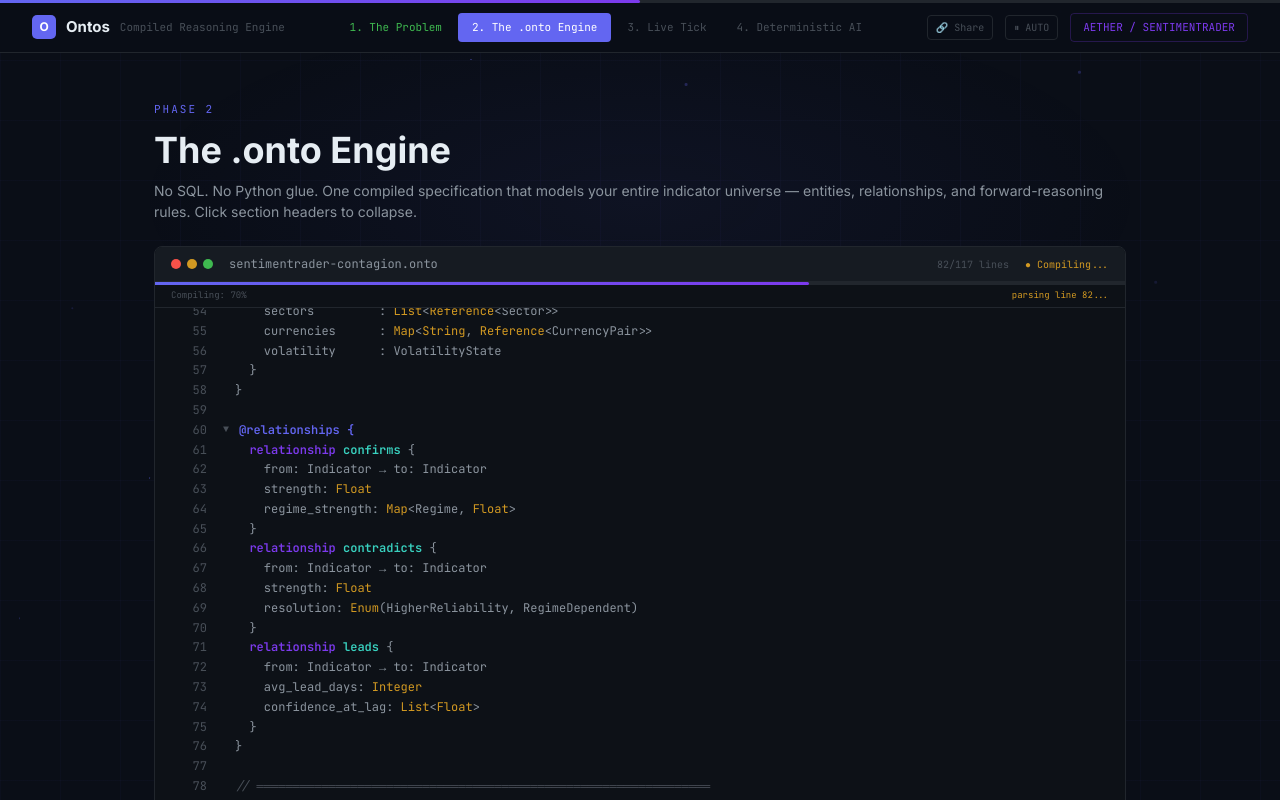
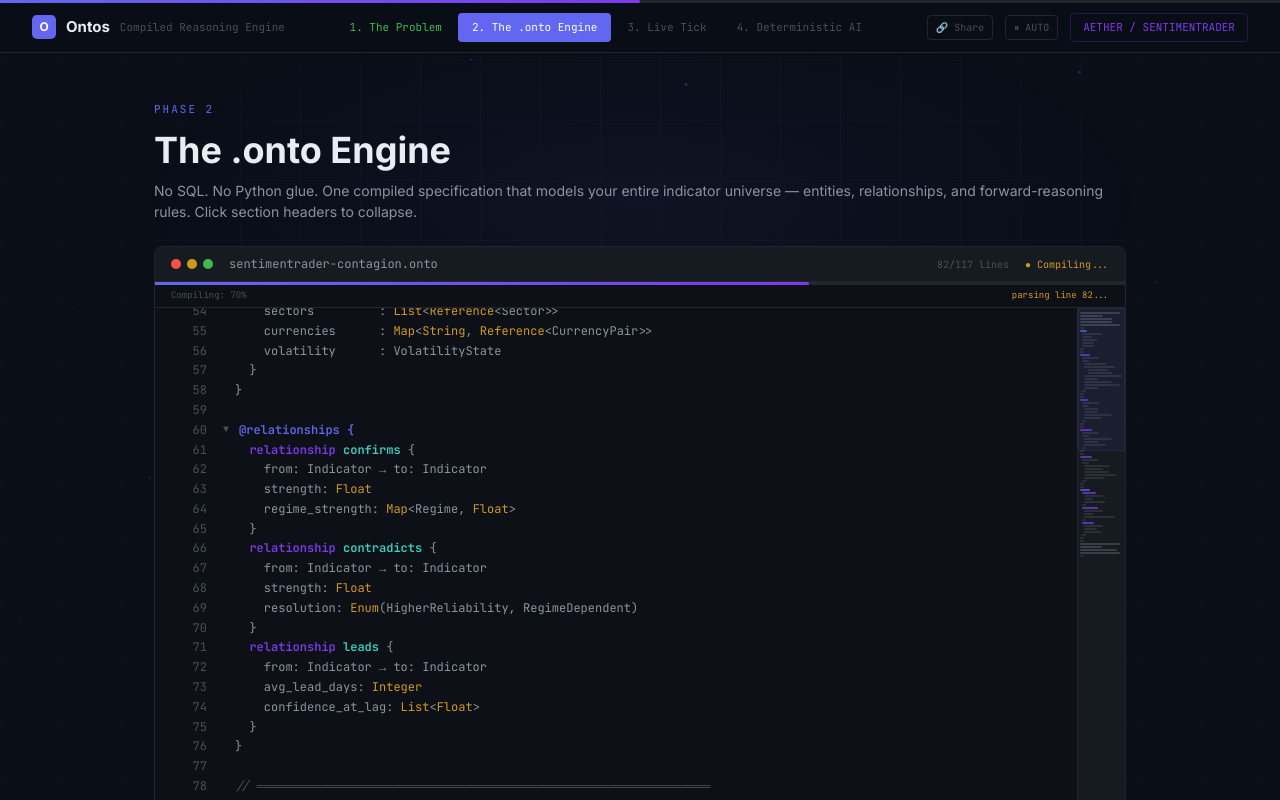
Before and after one commit to aiaclawdbot/ontos-aether-demo, a Next.js app: page / in a window 1280 px wide. Both pictures are taken after a click on the button "Phase 2: The .onto Engine". Shown: the top 800 px of the page. Built offline with nearby package versions, Linux system fonts and the light colour scheme.

Commit message:
Ralph iteration 10: favicon, page-enter animation, typing speed slider, code minimap

```diff
--- a/app/layout.tsx
+++ b/app/layout.tsx
@@ -2,6 +2,9 @@
 import "./globals.css";
 
 export const metadata: Metadata = {
+  icons: {
+    icon: '/icon.svg',
+  },
   title: "Ontos × SentimenTrader — Compiled Reasoning for 3,100 Indicators",
   description: "See how Ontos' compiled ontology engine detects cross-asset regime shifts across SentimenTrader's 3,100 indicators — in 0.42ms. Interactive demo.",
   openGraph: {
--- a/app/page.tsx
+++ b/app/page.tsx
@@ -641,7 +641,8 @@
           </span>
         </div>
 
-        <div ref={codeRef} style={{ maxHeight: 580, overflowY: 'auto', padding: '12px 0' }}>
+        <div style={{ display: 'flex' }}>
+        <div ref={codeRef} style={{ maxHeight: 580, overflowY: 'auto', padding: '12px 0', flex: 1 }}>
           {codeLines.slice(0, linesVisible).map((line, i) => {
             if (isLineHidden(i)) return null;
             const section = getSectionAtLine(i);
@@ -660,6 +661,23 @@
               </div>
             );
           })}
+        </div>
+        {/* Minimap */}
+        {!isMobile && (
+          <div style={{ width: 48, background: T.elevated, borderLeft: `1px solid ${T.border}`, padding: '4px 2px', overflowY: 'hidden', maxHeight: 580, position: 'relative' }}>
+            {codeLines.slice(0, linesVisible).map((line, i) => {
+              if (isLineHidden(i)) return null;
+              const trimmed = line.trim();
+              const indent = line.length - line.trimStart().length;
+              const barColor = trimmed.startsWith('//') ? T.textTer : trimmed.startsWith('@') ? T.accent : /^\s*(rule|class|relationship)\s/.test(line) ? T.aether : /^\s*(match|where|then)\s/.test(line) ? T.cyan : `${T.textSec}40`;
+              return (
+                <div key={i} style={{ height: 2, marginBottom: 1, marginLeft: Math.min(indent, 8), width: Math.min(Math.max(trimmed.length * 0.6, 4), 40), background: barColor, borderRadius: 1, opacity: 0.7 }} />
+              );
+            })}
+            {/* Viewport indicator */}
+            <div style={{ position: 'absolute', top: 0, left: 0, right: 0, height: `${Math.min((580 / (codeLines.length * 20)) * 100, 100)}%`, background: `${T.accent}10`, border: `1px solid ${T.accent}20`, borderRadius: 2, pointerEvents: 'none' }} />
+          </div>
+        )}
         </div>
       </div>
 
@@ -960,6 +978,7 @@
   const [chatStep, setChatStep] = useState(0);
   const [typing, setTyping] = useState(false);
   const [typingText, setTypingText] = useState('');
+  const [typingSpeed, setTypingSpeed] = useState(1); // 0.5x to 3x
   const chatRef = useRef<HTMLDivElement>(null);
 
   const typeMessage = (msgIndex: number, nextStep: number) => {
@@ -970,7 +989,8 @@
     const typeNext = () => {
       if (i >= fullText.length) { setTyping(false); setChatStep(nextStep); return; }
       const char = fullText[i];
-      const delay = char === '\n' ? 40 + Math.random() * 80 : char === ' ' ? 10 + Math.random() * 20 : char === '*' ? 5 : 8 + Math.random() * 18;
+      const baseDelay = char === '\n' ? 40 + Math.random() * 80 : char === ' ' ? 10 + Math.random() * 20 : char === '*' ? 5 : 8 + Math.random() * 18;
+      const delay = baseDelay / typingSpeed;
       i++;
       setTypingText(fullText.slice(0, i));
       setTimeout(typeNext, delay);
@@ -1024,7 +1044,15 @@
         <div style={{ background: T.surface, border: `1px solid ${T.accent}30`, borderRadius: 8, overflow: 'hidden' }}>
           <div style={{ padding: '10px 16px', borderBottom: `1px solid ${T.border}`, display: 'flex', justifyContent: 'space-between', alignItems: 'center' }}>
             <div style={{ ...mono, fontSize: 11, color: T.accent }}>ONTOS AGENT</div>
-            <div style={{ ...mono, fontSize: 10, color: T.textTer }}>Powered by compiled .onto graph</div>
+            <div style={{ display: 'flex', alignItems: 'center', gap: 8 }}>
+              <span style={{ ...mono, fontSize: 9, color: T.textTer }}>Speed</span>
+              <input type="range" min={0.5} max={3} step={0.25} value={typingSpeed}
+                onChange={(e) => setTypingSpeed(parseFloat(e.target.value))}
+                style={{ width: 60, accentColor: T.accent, height: 3, cursor: 'pointer' }}
+                aria-label="Typing speed"
+              />
+              <span style={{ ...mono, fontSize: 9, color: T.accent, minWidth: 24 }}>{typingSpeed}×</span>
+            </div>
           </div>
           <div ref={chatRef} style={{ padding: 16, minHeight: 320, maxHeight: 400, overflowY: 'auto' }}>
             {chatStep === 0 && (
@@ -1257,7 +1285,11 @@
   if (!loaded) return <LoadingSkeleton />;
 
   return (
-    <div style={{ background: T.bg, minHeight: '100vh', color: T.text, fontFamily: "'Inter', sans-serif", position: 'relative' }}
+    <motion.div
+      initial={{ opacity: 0 }}
+      animate={{ opacity: 1 }}
+      transition={{ duration: 0.6, ease: 'easeOut' }}
+      style={{ background: T.bg, minHeight: '100vh', color: T.text, fontFamily: "'Inter', sans-serif", position: 'relative' }}
       {...swipeHandlers}>
       {/* Skip to content link for accessibility */}
       <a href="#main-content" style={{ position: 'absolute', left: -9999, top: 'auto', width: 1, height: 1, overflow: 'hidden', zIndex: 100 }}
@@ -1269,7 +1301,9 @@
       <FloatingParticles />
       <FloatingCTA visible={phase >= 2} />
       <div style={{ position: 'relative', zIndex: 1 }}>
-        <Header phase={phase} setPhase={setPhase} autoAdvance={autoAdvance} setAutoAdvance={setAutoAdvance} />
+        <motion.div initial={{ opacity: 0, y: -8 }} animate={{ opacity: 1, y: 0 }} transition={{ duration: 0.4, delay: 0.1 }}>
+          <Header phase={phase} setPhase={setPhase} autoAdvance={autoAdvance} setAutoAdvance={setAutoAdvance} />
+        </motion.div>
         <main id="main-content" role="main" aria-label={`Phase ${phase + 1}: ${PHASE_NAMES[phase]}`}>
         <AnimatePresence mode="wait">
           <motion.div key={phase} initial={{ opacity: 0, y: 12 }} animate={{ opacity: 1, y: 0 }} exit={{ opacity: 0, y: -8 }} transition={{ duration: 0.3, ease: 'easeOut' }}>
@@ -1279,8 +1313,10 @@
           </motion.div>
         </AnimatePresence>
         </main>
-        <Footer phase={phase} setPhase={setPhase} />
+        <motion.div initial={{ opacity: 0 }} animate={{ opacity: 1 }} transition={{ duration: 0.5, delay: 0.3 }}>
+          <Footer phase={phase} setPhase={setPhase} />
+        </motion.div>
       </div>
-    </div>
+    </motion.div>
   );
 }
```
Also changed, not shown: app/icon.svg (added).
